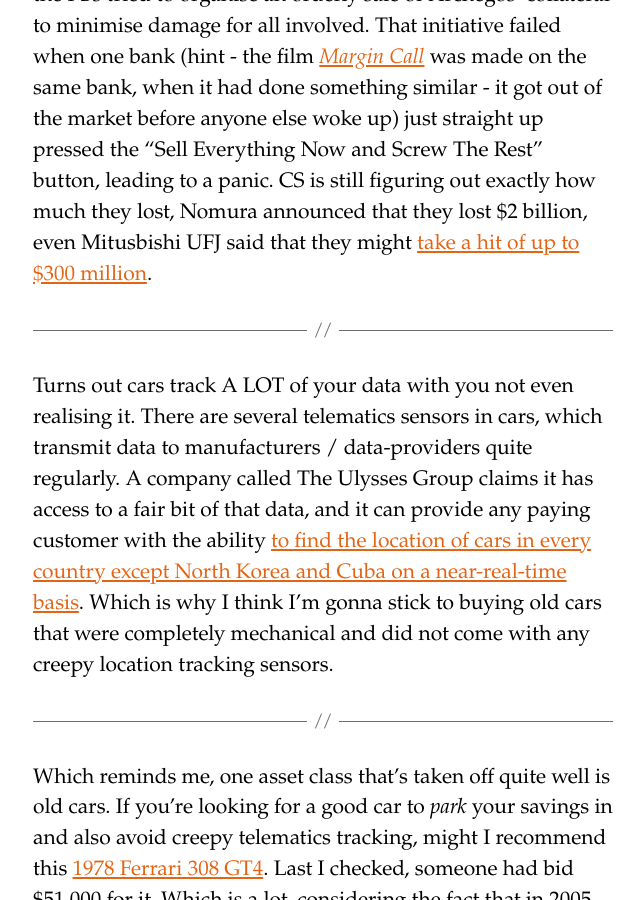
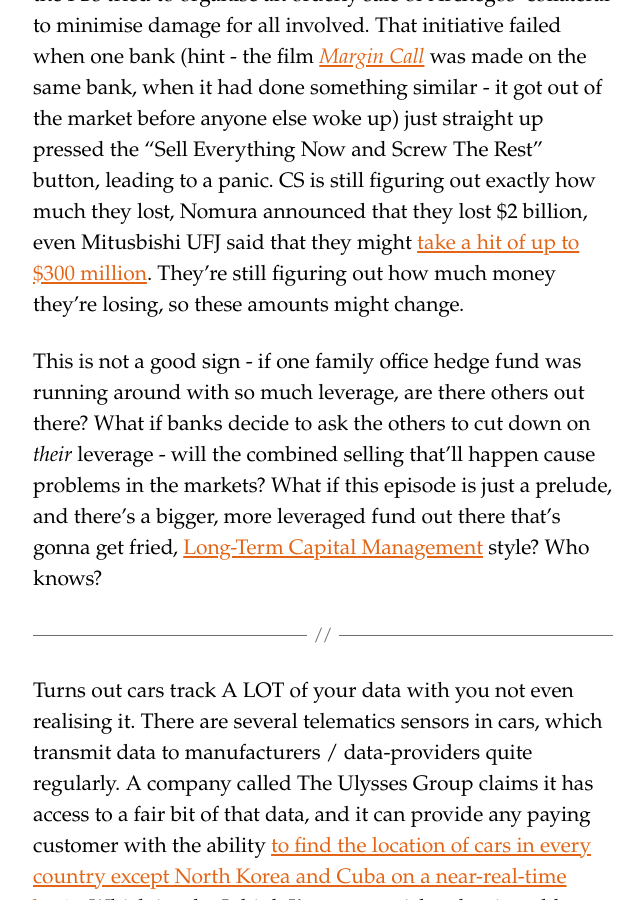
Before and after one commit to siddhantpyasi/siddhantpyasi.github.io, a Jekyll site: the page built from _posts/dailysomething/2021-03-27-DST00022.md, in a window 1280 px wide and 900 px high, scrolled down 1748 px. Shown: the whole window, without its empty margins (317-961 px from the left). Built offline with Jekyll 4.4.1, drawn with Linux system fonts in a browser that asks for light colours.

Commit message:
Updated TDS 22

```diff
--- a/_posts/dailysomething/2021-03-27-DST00022.md
+++ b/_posts/dailysomething/2021-03-27-DST00022.md
@@ -26,12 +26,14 @@
 2. The shares that the fund had placed as collateral were seized by the PBs.
 3. These shares would be sold to make good any demands the PBs had over Archegos.
 
-But if so many PBs would've sold so many shares at once, the market for those shares would've collapsed, and the PBs would have ended up losing more money - which is why all the PBs tried to organise an orderly sale of Archegos' collateral to minimise damage for all involved. That initiative failed when one bank (hint - the film [_Margin Call_](https://en.wikipedia.org/wiki/Margin_Call){:target="_blank"} was made on the same bank, when it had done something similar - it got out of the market before anyone else woke up) just straight up pressed the "Sell Everything Now and Screw The Rest" button, leading to a panic. CS is still figuring out exactly how much they lost, Nomura announced that they lost \$2 billion, even Mitusbishi UFJ said that they might [take a hit of up to \$300 million](https://www.straitstimes.com/business/banking/as-archegos-losses-are-tallied-up-regulatory-scrutiny-grows){:target="_blank"}.
+But if so many PBs would've sold so many shares at once, the market for those shares would've collapsed, and the PBs would have ended up losing more money - which is why all the PBs tried to organise an orderly sale of Archegos' collateral to minimise damage for all involved. That initiative failed when one bank (hint - the film [_Margin Call_](https://en.wikipedia.org/wiki/Margin_Call){:target="_blank"} was made on the same bank, when it had done something similar - it got out of the market before anyone else woke up) just straight up pressed the "Sell Everything Now and Screw The Rest" button, leading to a panic. CS is still figuring out exactly how much they lost, Nomura announced that they lost \$2 billion, even Mitusbishi UFJ said that they might [take a hit of up to \$300 million](https://www.straitstimes.com/business/banking/as-archegos-losses-are-tallied-up-regulatory-scrutiny-grows){:target="_blank"}. They're still figuring out how much money they're losing, so these amounts might change.
+
+This is not a good sign - if one family office hedge fund was running around with so much leverage, are there others out there? What if banks decide to ask the others to cut down on _their_ leverage - will the combined selling that'll happen cause problems in the markets? What if this episode is just a prelude, and there's a bigger, more leveraged fund out there that's gonna get fried, [Long-Term Capital Management](https://en.m.wikipedia.org/wiki/Long-Term_Capital_Management) style? Who knows?
 
 
 ____________________________________
 
-Turns out cars track A LOT of your data with you not even realising it. There are several telematics sensors in cars, which transmit data to manufacturers / data-providers quite regularly. A company called The Ulysses Group claims it has access to a fair bit of that data, and it can provide any paying customer with the ability [to find the location of cars in every country except North Korea and Cuba on a near-real-time basis]((https://www.vice.com/en/article/k7adn9/car-location-data-telematics-us-military-ulysses-group?TrucksFoT)){:target="_blank"}. Which is why I think I'm gonna stick to buying old cars that were completely mechanical and did not come with any creepy location tracking sensors.
+Turns out cars track A LOT of your data with you not even realising it. There are several telematics sensors in cars, which transmit data to manufacturers / data-providers quite regularly. A company called The Ulysses Group claims it has access to a fair bit of that data, and it can provide any paying customer with the ability [to find the location of cars in every country except North Korea and Cuba on a near-real-time basis](https://www.vice.com/en/article/k7adn9/car-location-data-telematics-us-military-ulysses-group?TrucksFoT){:target="_blank"}. Which is why I think I'm gonna stick to buying old cars that were completely mechanical and did not come with any creepy location tracking sensors.
 
 ___________________________________
 
```
